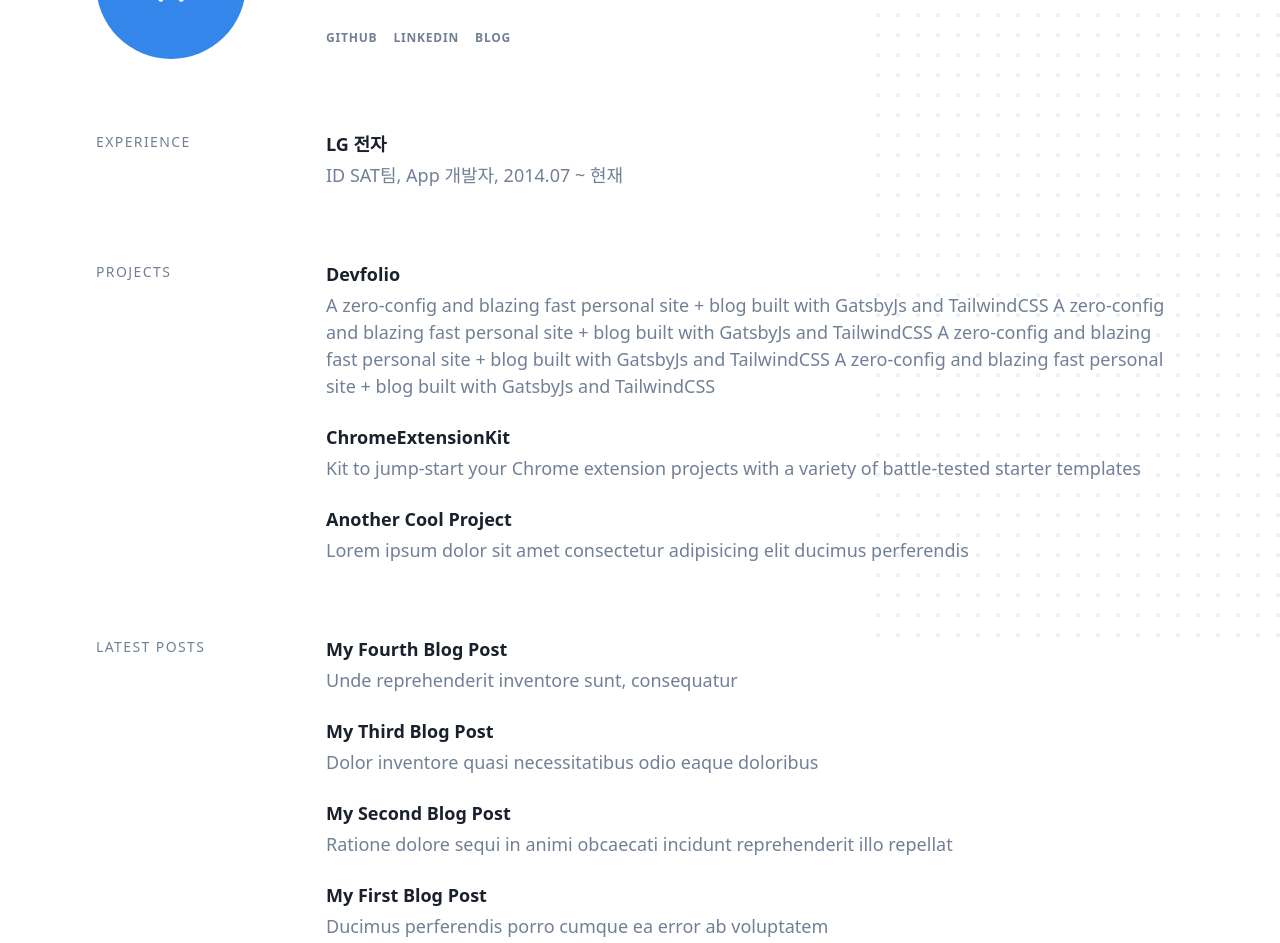
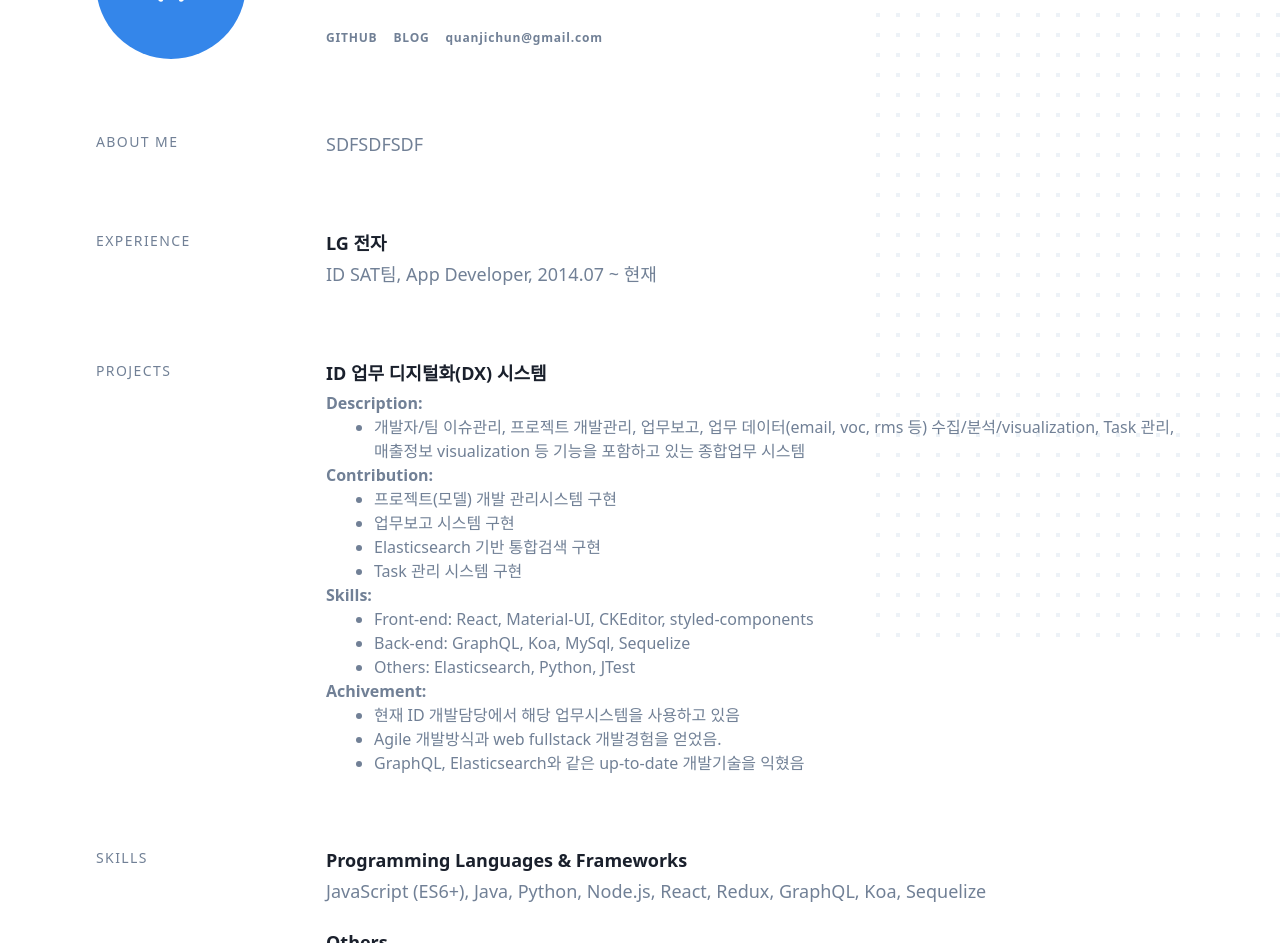
Before and after one commit to quanjichun/my-portfolio-devfolio, a Gatsby site: page / in a window 1280 px wide. Shown: the part 187-1130 px from the top of the page. Built offline with nearby package versions, Linux system fonts and the light colour scheme; Gatsby itself is replaced by a stand-in of ours.

Commit message:
Change projects UI and add education item

```diff
--- a/gatsby-config.js
+++ b/gatsby-config.js
@@ -3,7 +3,7 @@ module.exports = {
     // Site URL for when it goes live
     siteUrl: `https://phantom-assassin-portfolio/quanjichun`,
     // Your Name
-    name: '전기춘',
+    name: '전기춘(Jichun Quan)',
     // Main Site Title
     title: `Jichun Quan | Front-end Developer`,
     // Description that goes under your name in main bio
@@ -11,56 +11,78 @@ module.exports = {
     // Optional: Github account URL
     github: `https://github.com/quanjichun`,
     // Optional: LinkedIn account URL
-    linkedin: `https://www.linkedin.com/in/ryanafitzgerald/`,
+    linkedin: ``,
+    // Optional: Blog URL
+    blog: `https://bloodseeker.tistory.com/`,
+    // Optional: Email
+    email: `quanjichun@gmail.com`,
     // Content of the About Me section
-    about: ``,
+    about: `SDFSDFSDF`,
     // Optional: List your projects, they must have `name` and `description`. `link` is optional.
     projects: [
       {
-        name: 'Devfolio',
-        description:
-          'A zero-config and blazing fast personal site + blog built with GatsbyJs and TailwindCSS \n \
-          A zero-config and blazing fast personal site + blog built with GatsbyJs and TailwindCSS \
-          A zero-config and blazing fast personal site + blog built with GatsbyJs and TailwindCSS \
-          A zero-config and blazing fast personal site + blog built with GatsbyJs and TailwindCSS',
+        name: 'ID 업무 디지털화(DX) 시스템',
+        description: {
+          content: [
+            '개발자/팀 이슈관리, 프로젝트 개발관리, 업무보고, 업무 데이터(email, voc, rms 등) 수집/분석/visualization, Task 관리, \
+            매출정보 visualization 등 기능을 포함하고 있는 종합업무 시스템',
+          ],
+          contribution: [
+            '프로젝트(모델) 개발 관리시스템 구현',
+            '업무보고 시스템 구현',
+            'Elasticsearch 기반 통합검색 구현',
+            'Task 관리 시스템 구현'
+          ],
+          skills: [
+            'Front-end: React, Material-UI, CKEditor, styled-components',
+            'Back-end: GraphQL, Koa, MySql, Sequelize',
+            'Others: Elasticsearch, Python, JTest',
+          ],
+          achivement: [
+            '현재 ID 개발담당에서 해당 업무시스템을 사용하고 있음',
+            'Agile 개발방식과 web fullstack 개발경험을 얻었음.',
+            'GraphQL, Elasticsearch와 같은 up-to-date 개발기술을 익혔음'
+          ],
+        },
         link: '',
-      },
-      {
-        name: 'ChromeExtensionKit',
-        description:
-          'Kit to jump-start your Chrome extension projects with a variety of battle-tested starter templates',
-        link: 'https://chromeextensionkit.com/?ref=devfolio',
-      },
-      {
-        name: 'Another Cool Project',
-        description:
-          'Lorem ipsum dolor sit amet consectetur adipisicing elit ducimus perferendis',
-        link: 'https://github.com/RyanFitzgerald/devfolio',
       },
     ],
     // Optional: List your experience, they must have `name` and `description`. `link` is optional.
     experience: [
       {
         name: 'LG 전자',
-        description: 'ID SAT팀, App 개발자, 2014.07 ~ 현재'
-      }
+        description: ['ID SAT팀, App Developer, 2014.07 ~ 현재'],
+      },
     ],
     // Optional: List your skills, they must have `name` and `description`.
     skills: [
       {
         name: 'Programming Languages & Frameworks',
         description:
-          'JavaScript (ES6+), Node.js, React, Redux, GraphQL, Koa, Python, Sequelize, Java',
+          ['JavaScript (ES6+), Java, Python, Node.js, React, Redux, GraphQL, Koa, Sequelize '],
       },
       {
-        name: 'Other',
-        description:
-          'Elasticsearch, Git, Agile / Scrum, MySQL',
+        name: 'Others',
+        description: ['Elasticsearch, Git, Agile / Scrum, MySQL'],
       },
       {
         name: 'Language',
-        description: 'Chinese'
-      }
+        description: ['Korean, Chinese, English'],
+      },
+    ],
+    educations: [
+      {
+        name: '연세대학교',
+        description: [
+          '컴퓨터과학과, 석사, 2012.09 ~ 2014.08',
+          'A Hybrid Recommender System Based on AHP That Awares Contexts with Bayesian Networks for Smart TV',
+          '[ 정보과학회 우수논문상 2편 ]'
+        ],
+      },
+      {
+        name: 'Hangzhou Normal University',
+        description: ['SW Engineering, 학사, 2007.09 ~ 2011.08'],
+      },
     ],
   },
   plugins: [
--- a/gatsby-node.js
+++ b/gatsby-node.js
@@ -75,15 +75,30 @@ exports.createSchemaCustomization = ({ actions }) => {
       github: String
       linkedin: String
       about: String
-      projects: [SectionItem]
+      email: String
+      projects: [SectionProject]
       experience: [SectionItem]
       skills: [SectionItem]
+      educations: [SectionItem]
     }
 
     type SectionItem {
       name: String!
-      description: String!
+      description: [String]!
       link: String!
+    }
+
+    type SectionProject {
+      name: String!
+      description: SectionProjectDes!
+      link: String!
+    }
+
+    type SectionProjectDes {
+      content: [String]!
+      contribution: [String]!
+      skills: [String]!
+      achivement: [String]!
     }
 
     type MarkdownRemark implements Node {
--- a/src/components/header/index.jsx
+++ b/src/components/header/index.jsx
@@ -11,16 +11,21 @@ const classes = {
   contentWrapper: 'flex-none pt-6 md:pt-1 md:flex-1 md:pl-20',
   name: 'text-5xl text-gray-900 font-bold leading-tight hover:text-black',
   description: 'text-gray-600',
-  list: 'mt-6 uppercase tracking-wider',
+  list: 'mt-6 tracking-wider',
   item: 'inline list-none pr-4',
   link:
     'inline-block py-2 font-semibold text-xs text-gray-600 hover:text-black',
+  email: ''
 };
 
-const Header = ({ metadata = {}, noBlog = false }) => {
+const Header = ({ metadata = {} }) => {
   const twitter = get(metadata, 'author', false);
   const github = get(metadata, 'github', false);
   const linkedin = get(metadata, 'linkedin', false);
+  const blog = get(metadata, 'blog', false);
+  const email = get(metadata, 'email', false);
+
+  console.log(email);
 
   return (
     <div className={classes.wrapper}>
@@ -41,29 +46,34 @@ const Header = ({ metadata = {}, noBlog = false }) => {
                 className={classes.link}
                 href={`https://twitter.com/${twitter}`}
               >
-                Twitter
+                TWITTER
               </a>
             </li>
           )}
           {github && (
             <li className={classes.item}>
               <a className={classes.link} href={github}>
-                GitHub
+                GITHUB
               </a>
             </li>
           )}
           {linkedin && (
             <li className={classes.item}>
               <a className={classes.link} href={linkedin}>
-                LinkedIn
+                LINKEDIN
               </a>
             </li>
           )}
-          {!noBlog && (
+          {blog.length > 0 && (
             <li className={classes.item}>
-              <Link className={classes.link} to="/blog">
-                Blog
-              </Link>
+              <a className={classes.link} href={blog}>
+              BLOG
+              </a>
+            </li>
+          )}
+          {email.length > 0 && (
+            <li className={classes.link}>
+              {email}
             </li>
           )}
         </ul>
--- /dev/null
+++ b/src/components/section-education/index.jsx
@@ -0,0 +1,20 @@
+import React from 'react';
+
+import Section from '../section';
+import SummaryItem from '../summary-item';
+
+const SectionEducation = ({ educations }) => {
+  return (
+    <Section title="Education">
+      {educations.map((education, index) => (
+        <SummaryItem
+          key={`education_${index}`}
+          name={education.name}
+          description={education.description}
+        />
+      ))}
+    </Section>
+  );
+};
+
+export default SectionEducation;
--- a/src/components/section-projects/index.jsx
+++ b/src/components/section-projects/index.jsx
@@ -5,11 +5,28 @@ import Section from '../section';
 const classes = {
   wrapper: 'mb-6',
   name: 'font-semibold text-gray-900 pb-1',
-  description: 'text-md text-gray-600 font-light',
+  description: 'text-md text-gray-600 font-light text-base',
+  ul: 'list-disc pl-12',
+  itemTitle: 'font-bold'
 };
 
+const ProjectItem = ({ name, values }) =>
+  values && values.length > 0 ? (
+    <div>
+      <div className={classes.itemTitle}>{name}</div>
+      <ul className={classes.ul}>
+        {values.map((v, index) => (
+          <li key={`${name}_${index}`}>{v}</li>
+        ))}
+      </ul>
+    </div>
+  ) : (
+    ''
+  );
+
 const Project = ({ project }) => {
-  const {name, link, description} = project;
+  const { name, link, description } = project;
+  const { content, contribution, skills, achivement } = description;
   return (
     <div className={classes.wrapper}>
       <h3
@@ -19,7 +36,12 @@ const Project = ({ project }) => {
       >
         {name}
       </h3>
-      <p className={classes.description}>{description}</p>
+      <div className={classes.description}>
+        <ProjectItem name="Description: " values={content} />
+        <ProjectItem name="Contribution: " values={contribution} />
+        <ProjectItem name="Skills: " values={skills} />
+        <ProjectItem name="Achivement: " values={achivement} />
+      </div>
     </div>
   );
 };
@@ -30,10 +52,7 @@ const SectionProjects = ({ projects }) => {
   return (
     <Section title="Projects">
       {projects.map((project, index) => (
-        <Project
-          key={`project_${index}`}
-          project={project}
-        />
+        <Project key={`project_${index}`} project={project} />
       ))}
     </Section>
   );
--- a/src/components/summary-item/index.jsx
+++ b/src/components/summary-item/index.jsx
@@ -24,7 +24,13 @@ const SummaryItem = ({ name, description, link = false, internal = false }) => {
       >
         {link ? linkContent : name}
       </h3>
-      <p className={classes.description}>{description}</p>
+      <div className={classes.description}>
+        {
+          description.map((d, index) => (
+            <div key={`${name}_${index}`}>{d}</div>
+          ))
+        }
+      </div>
     </div>
   );
 };
--- a/src/pages/index.jsx
+++ b/src/pages/index.jsx
@@ -5,31 +5,30 @@ import React from 'react';
 import Header from '../components/header';
 import Layout from '../components/layout';
 import SectionAbout from '../components/section-about';
-import SectionBlog from '../components/section-blog';
 import SectionExperience from '../components/section-experience';
 import SectionProjects from '../components/section-projects';
 import SectionSkills from '../components/section-skills';
+import SectionEducation from '../components/section-education';
 import SEO from '../components/seo';
 
 const Index = ({ data }) => {
   const about = get(data, 'site.siteMetadata.about', false);
   const projects = get(data, 'site.siteMetadata.projects', false);
-  const posts = data.allMarkdownRemark.edges;
   const experience = get(data, 'site.siteMetadata.experience', false);
   const skills = get(data, 'site.siteMetadata.skills', false);
-  const noBlog = !posts || !posts.length;
+  const educations = get(data, 'site.siteMetadata.educations', false);
 
   return (
     <Layout>
       <SEO />
-      <Header metadata={data.site.siteMetadata} noBlog={noBlog} />
+      <Header metadata={data.site.siteMetadata} />
       {about && <SectionAbout about={about} />}
       {experience && experience.length && (
         <SectionExperience experience={experience} />
       )}
       {projects && projects.length && <SectionProjects projects={projects} />}
-      {!noBlog && <SectionBlog posts={posts} />}
       {skills && skills.length && <SectionSkills skills={skills} />}
+      {educations && educations.length && <SectionEducation educations={educations} />}
     </Layout>
   );
 };
@@ -47,9 +46,16 @@ export const pageQuery = graphql`
         author
         github
         linkedin
+        blog
+        email
         projects {
           name
-          description
+          description {
+            content
+            contribution
+            skills
+            achivement
+          }
           link
         }
         experience {
@@ -57,6 +63,10 @@ export const pageQuery = graphql`
           description
         }
         skills {
+          name
+          description
+        }
+        educations {
           name
           description
         }
```
